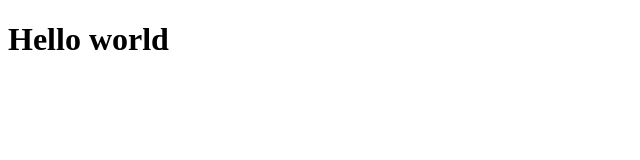
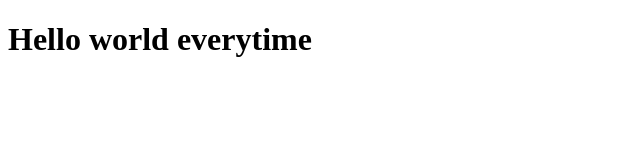
Before and after one commit to VulkanARPA/project_1, a plain HTML site: page index.html in a window 1280 px wide. Shown: the whole page, without its empty margins (0-640 px from the left). Drawn offline with Linux system fonts and the light colour scheme.

Commit message:
second commit

```diff
--- a/index.html
+++ b/index.html
@@ -7,6 +7,6 @@
     <title>Document</title>
 </head>
 <body>
-    <h1>Hello world</h1>
+    <h1>Hello world everytime</h1>
 </body>
 </html>
```
